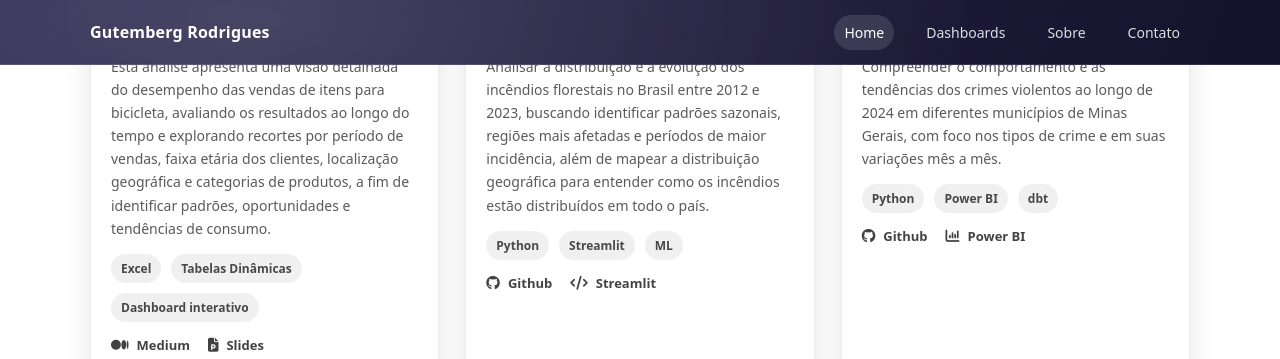
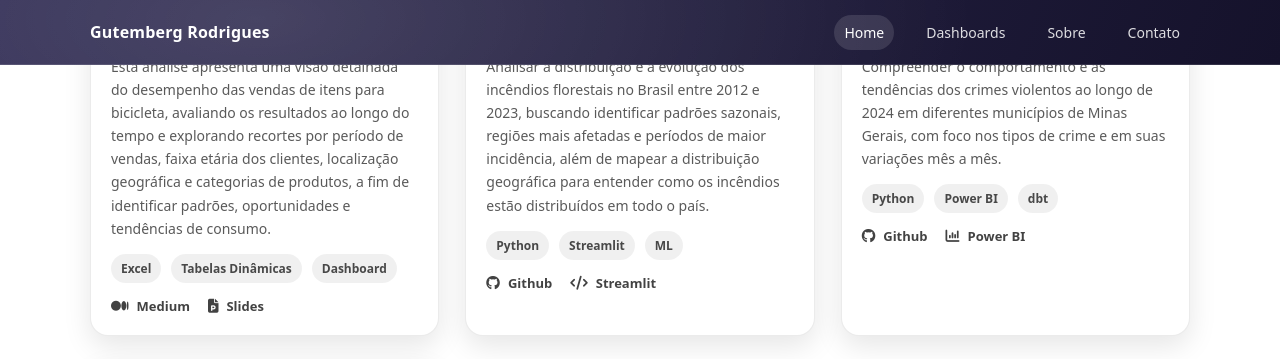
Before and after one commit to GutembergRodrigues/GutembergRodrigues.github.io, a Jekyll site: the page built from index.md, in a window 1280 px wide and 900 px high, scrolled down 1430 px, cut to the strip 0-359 px from the top of the window. Built offline with Jekyll 4.4.1, drawn with Linux system fonts in a browser that asks for light colours.

Commit message:
Update default.html

```diff
--- a/_layouts/default.html
+++ b/_layouts/default.html
@@ -108,7 +108,7 @@
                 <div class="project-card__tags">
                   <span class="pill">Excel</span>
                   <span class="pill">Tabelas Dinâmicas</span>
-                  <span class="pill">Dashboard interativo</span>
+                  <span class="pill">Dashboard</span>
                 </div>
 
                 <div class="project-card__links">
```
